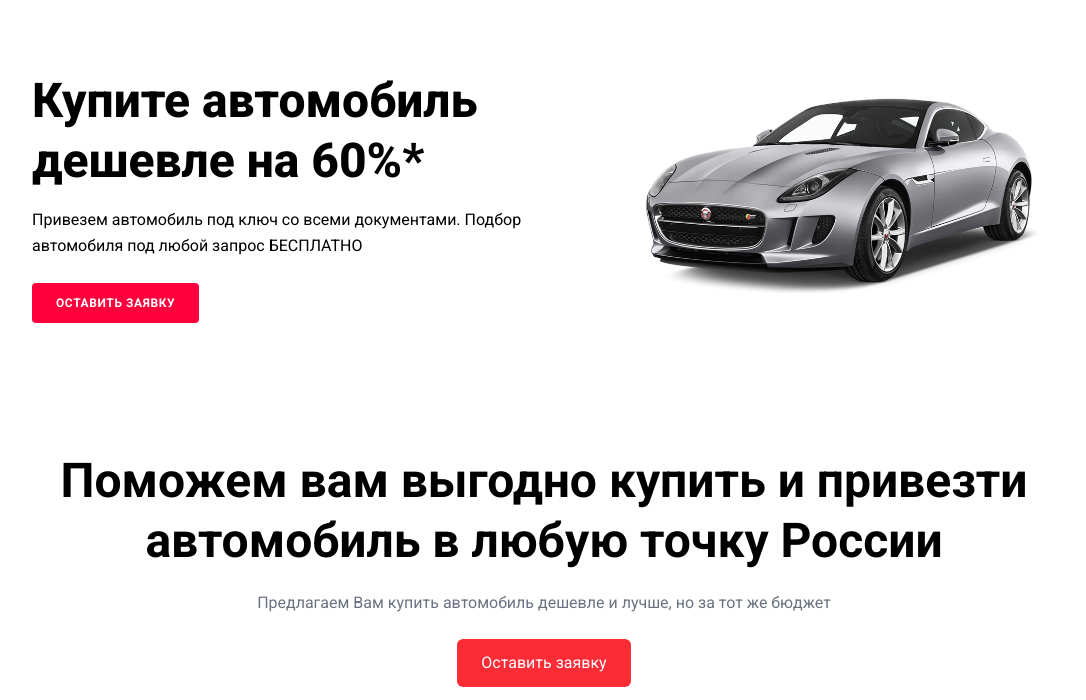
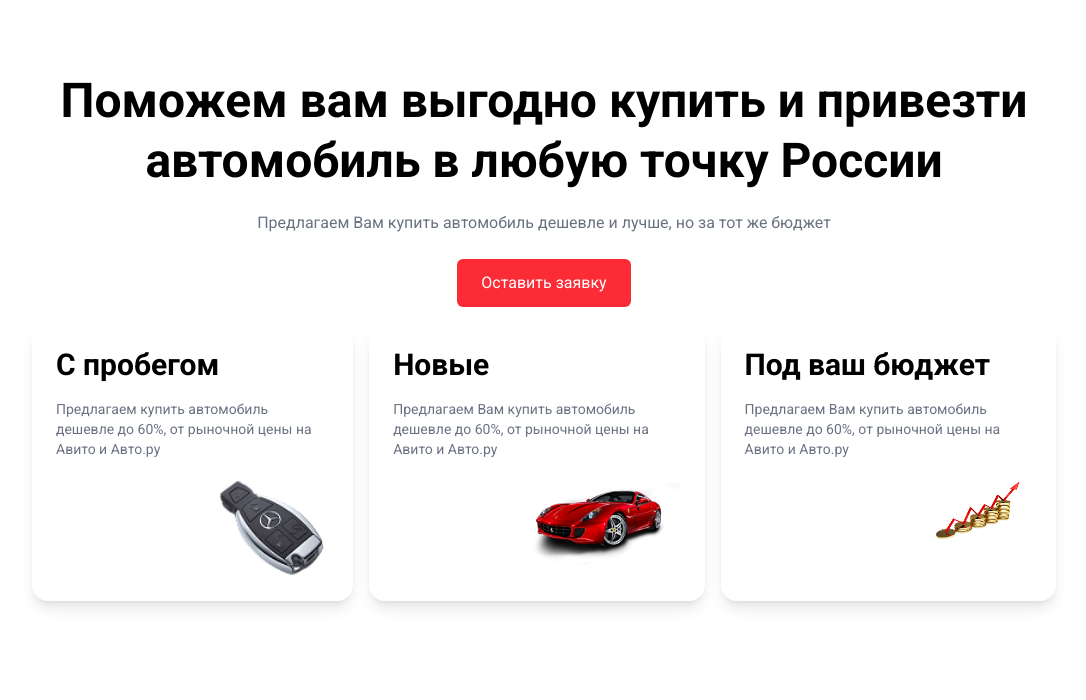
Before and after one commit to Sultonkulov99/n27-figma, a website: page src/index.html in a window 1280 px wide. Shown: the part 73-773 px from the top of the page, without its empty margins (96-1182 px from the left). Drawn offline with Linux system fonts and the light colour scheme.

Commit message:
Kiritilgan o'zgarishlar haqida qisqa ma'lumot

```diff
--- a/src/index.html
+++ b/src/index.html
@@ -43,17 +43,9 @@
                 <img class="sm:hidden" src="./images/Hamburger Menu.png" alt="">
             </div>
         </nav>
-        <section class="flex flex-col md:flex-row items-center justify-between py-16 bg-white gap-8">
-            <div class="max-w-xl">
-                <!-- Azimxon -->
-                 <h1 class="text-5xl font-extrabold leading-tight mb-4">Купите автомобиль дешевле на 60%*</h1>
-                 <p class="text-base leading-relaxed mb-6">Привезем автомобиль под ключ со всеми документами. Подбор автомобиля под любой запрос  БЕСПЛАТНО  </p>
-                 <button class="bg-[#ff003c] text-white text-xs font-bold uppercase tracking-wider px-6 py-3 rounded transition-transform active:scale-95 hover:bg-[#e00034];">Оставить заявку</button>
-            </div>
-            <div class="w-full md:w-1/2 max-w-lg">
-                <img src="./images/white_car.png" alt="">
-            </div>
-        </section>
+        <div>
+            <!-- Azimxon -->
+        </div>
     </header>
     <main>
         <section class="container mx-auto py-16 text-center">
```
Also changed, not shown: package.json (line endings or trailing spaces), src/images/white_car.png (deleted), src/output.css, 2 other files.
